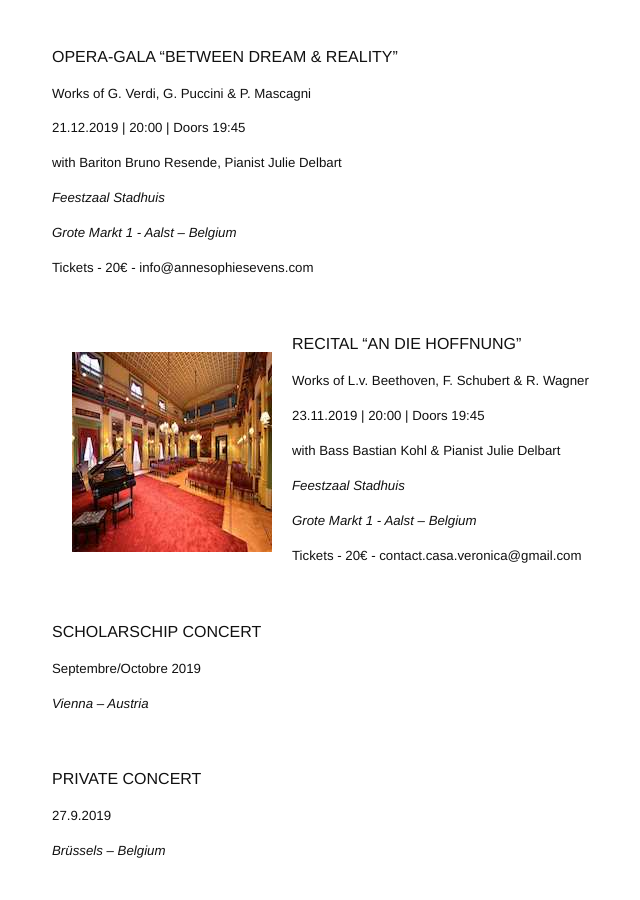
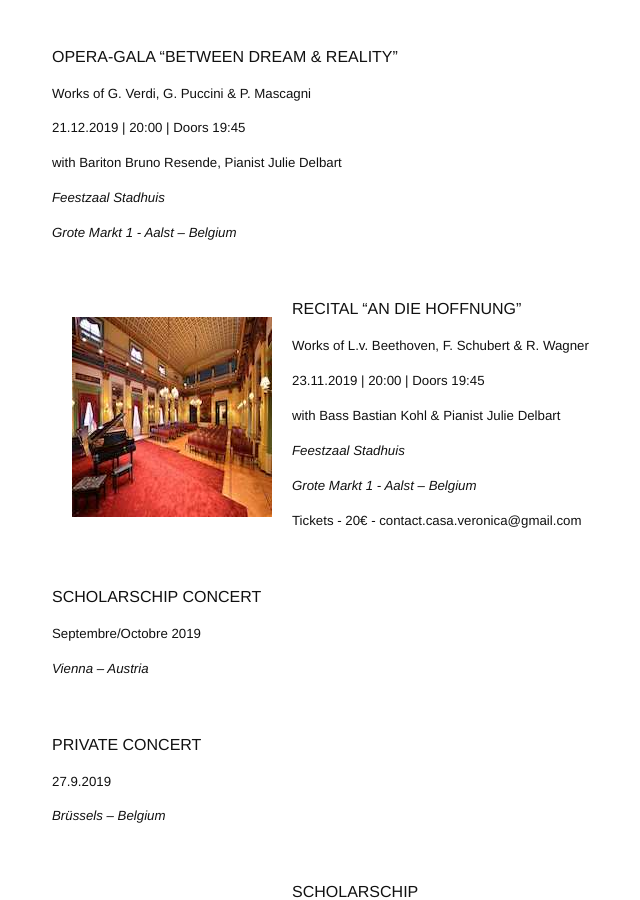
Before and after one commit to annesophie-sevens/annesophie-sevens.github.io, a Jekyll site: the page built from agenda-de.md, in a window 1280 px wide and 900 px high, scrolled down 534 px. Shown: the whole window, without its empty margins (218-858 px from the left). Built offline with Jekyll 4.4.1, drawn with Linux system fonts in a browser that asks for light colours; nearby versions of some CDN libraries.

Commit message:
Update agenda-de.md

```diff
--- a/agenda-de.md
+++ b/agenda-de.md
@@ -34,8 +34,6 @@
 ##### _Feestzaal Stadhuis_
 
 ##### _Grote Markt 1 - Aalst – Belgium_
-
-##### Tickets - 20€ - info@annesophiesevens.com
 
 &nbsp;
 
```
